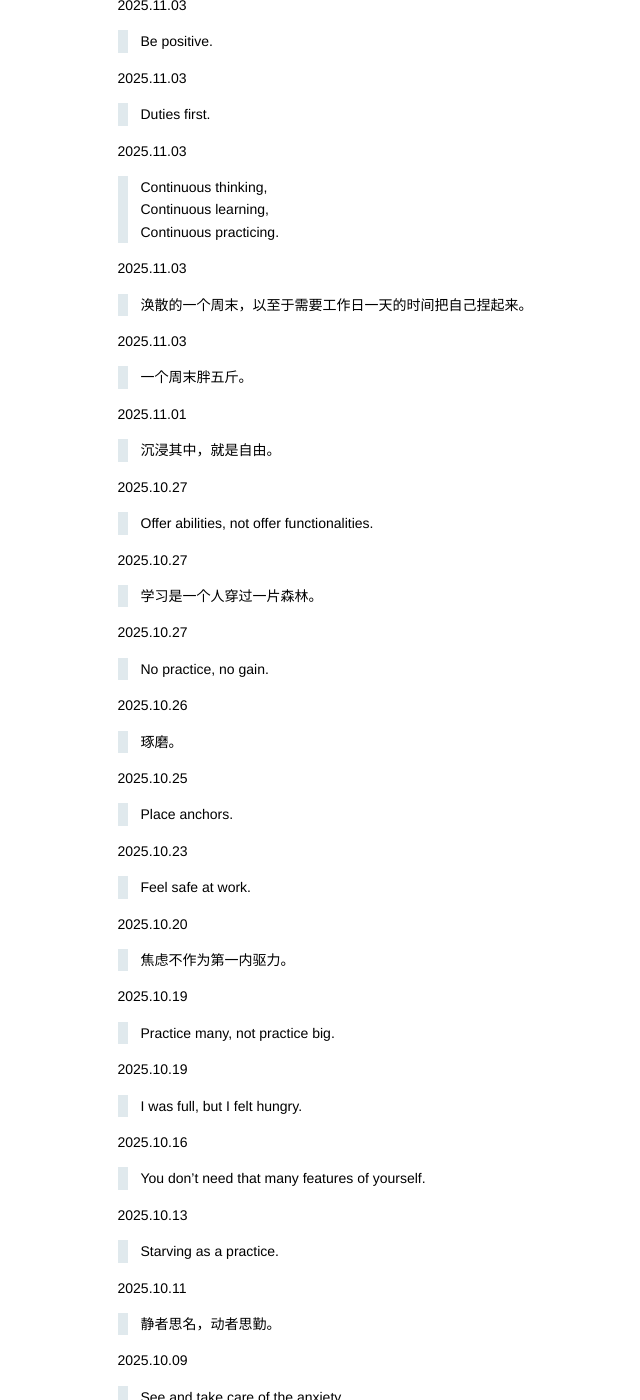
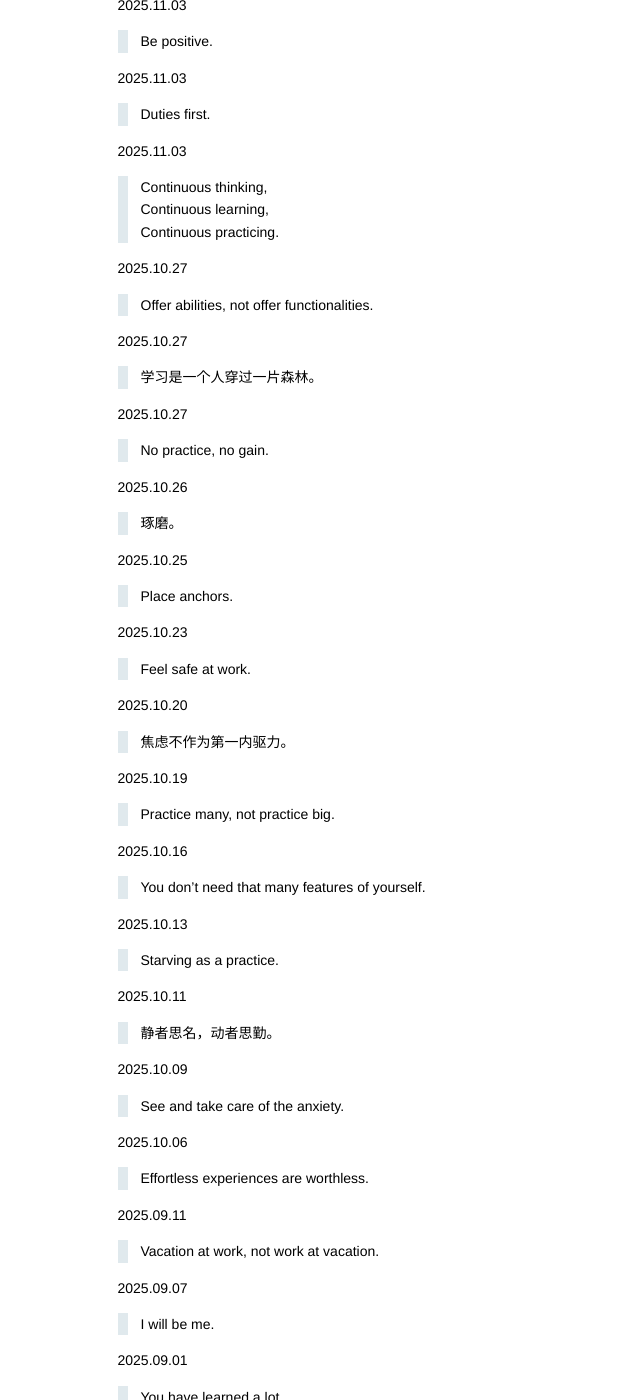
Before and after one commit to kidlj/awei, a Jekyll site: the page built from _wiki/will.md, in a window 1280 px wide and 1400 px high, scrolled down 5675 px. Shown: the whole window, without its empty margins (230-870 px from the left). Built offline with Jekyll 4.4.1, drawn with Linux system fonts in a browser that asks for light colours.

Commit message:
update will

```diff
--- a/_wiki/will.md
+++ b/_wiki/will.md
@@ -320,18 +320,6 @@ title: Will
 > Continuous learning,
 > Continuous practicing.
 
-2025.11.03
-
-> 涣散的一个周末，以至于需要工作日一天的时间把自己捏起来。
-
-2025.11.03
-
-> 一个周末胖五斤。
-
-2025.11.01
-
-> 沉浸其中，就是自由。
-
 2025.10.27
 
 > Offer abilities, not offer functionalities.
@@ -363,10 +351,6 @@ title: Will
 2025.10.19
 
 > Practice many, not practice big.
-
-2025.10.19
-
-> I was full, but I felt hungry.
 
 2025.10.16
 
```
